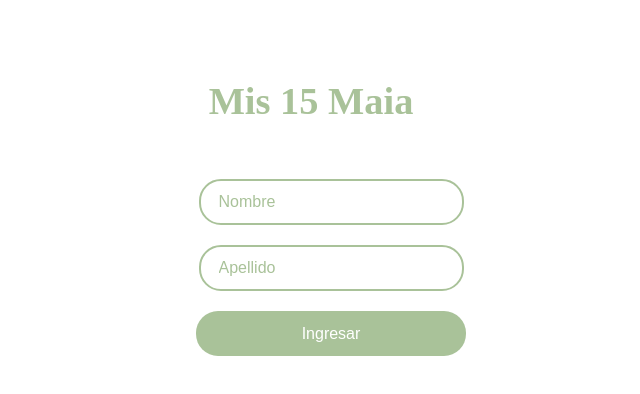
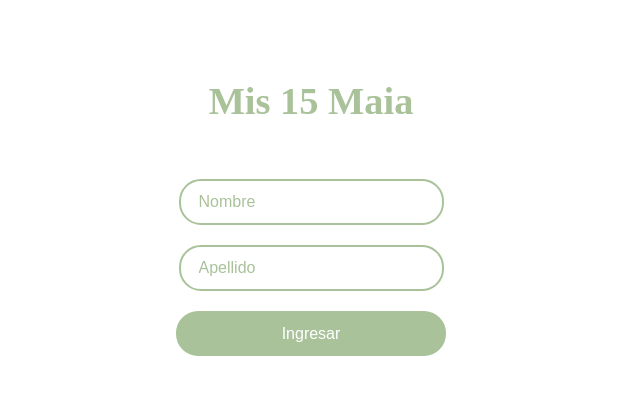
Before and after one commit to ricardoudibenedetto/invitacion, a React (Vite) app: page /login in a window 1280 px wide. Shown: the top 394 px of the page, without its empty margins (329-969 px from the left). Built offline with nearby package versions, Linux system fonts and the light colour scheme; a web font is replaced by a local one.

Commit message:
align text

```diff
--- a/src/components/contacto/ContactoComponent.tsx
+++ b/src/components/contacto/ContactoComponent.tsx
@@ -3,7 +3,7 @@ import './style.css'
 export const ContactoComponent = () => {
     return (
         <FadeInComponent >
-            <section>
+            <section className='containerText'>
                 <p className='text-center' >Para no perdernos de nada etiquetame en todo lo que subas esa noche.
                 <br /><br />
                     <div className='centerElements'>
--- a/src/components/contacto/style.css
+++ b/src/components/contacto/style.css
@@ -34,6 +34,7 @@
     gap: 15px;
 }
 
-section{
+.containerText{
+    max-width: 270px;
     padding: 0px 55px;
 }
--- a/src/index.css
+++ b/src/index.css
@@ -51,9 +51,7 @@ h1,h2,h3,h4,h5,h6{
 .mt-0{
   margin-top: 0px;
 }
-section{
-  max-width: 270px;
-}
+
 a{text-decoration-color: #5b7a5b;}
 .px-3{
   padding: 0 100px;
```
